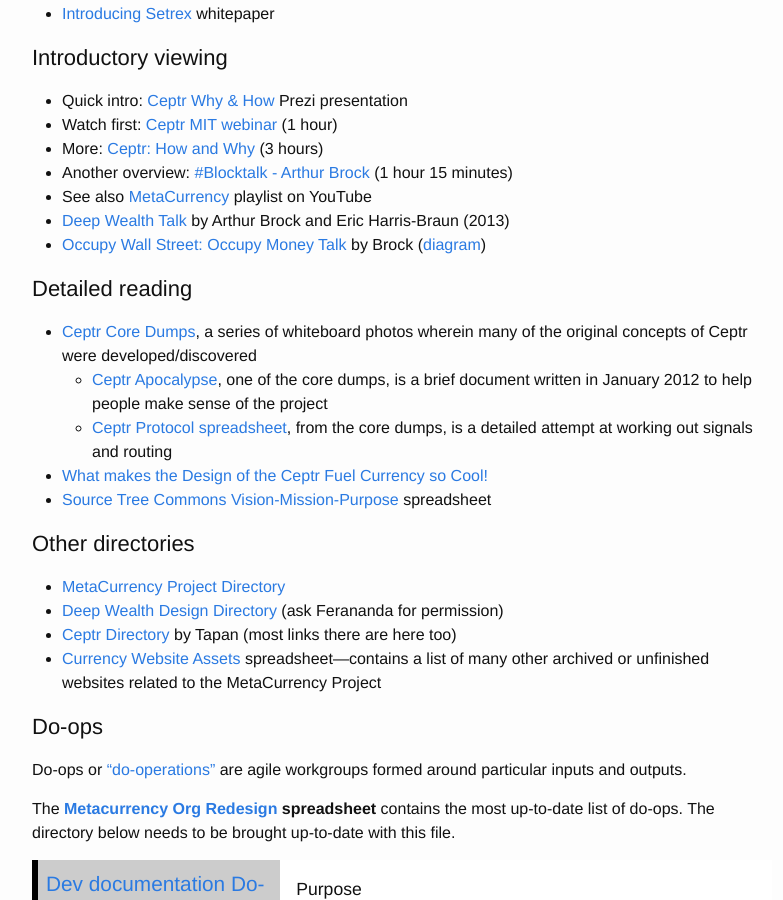
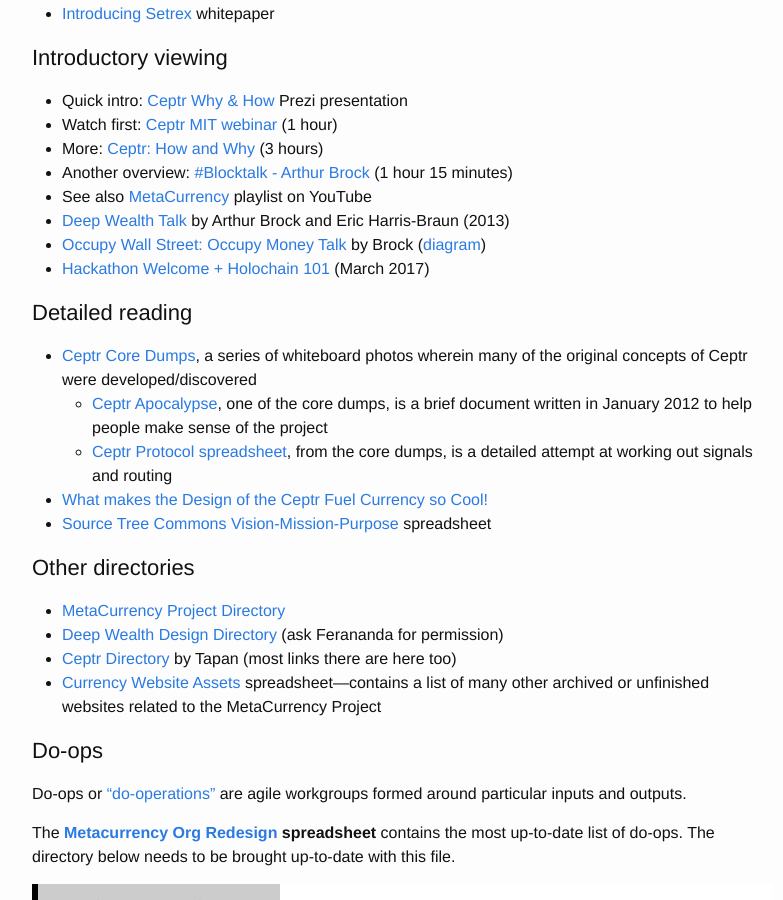
Before and after one commit to coalition-of-invisible-colleges/cic.github.io, a Jekyll site: the page built from _colleges/Ceptr.md, in a window 1280 px wide and 900 px high, scrolled down 504 px. Shown: the whole window, without its empty margins (238-1021 px from the left). Built offline with Jekyll 4.4.1, drawn with Linux system fonts in a browser that asks for light colours.

Commit message:
Added Hackathon video link

```diff
--- a/_colleges/Ceptr.md
+++ b/_colleges/Ceptr.md
@@ -27,6 +27,7 @@ Information for the MetaCurrency Project overall has been listed under the Holog
 * [Deep Wealth Talk](https://vimeo.com/66000237) by Arthur Brock and Eric Harris-Braun (2013)
 * [Occupy Wall Street: Occupy Money Talk](http://metacurrency.org/portfolio-item/occupy-wall-street-occupy-money-talk/) by
 Brock ([diagram](http://metacurrency.org/portfolio-item/living-systems-model-of-wealth/))
+* [Hackathon Welcome + Holochain 101](https://www.youtube.com/watch?v=-RyFJWK4mhI&feature=youtu.be) (March 2017)
 
 ### Detailed reading
 * [Ceptr Core Dumps](http://ceptr.wagn.org/Our_Core_Dumps), a series of whiteboard photos wherein many of the original concepts of Ceptr were developed/discovered
```
